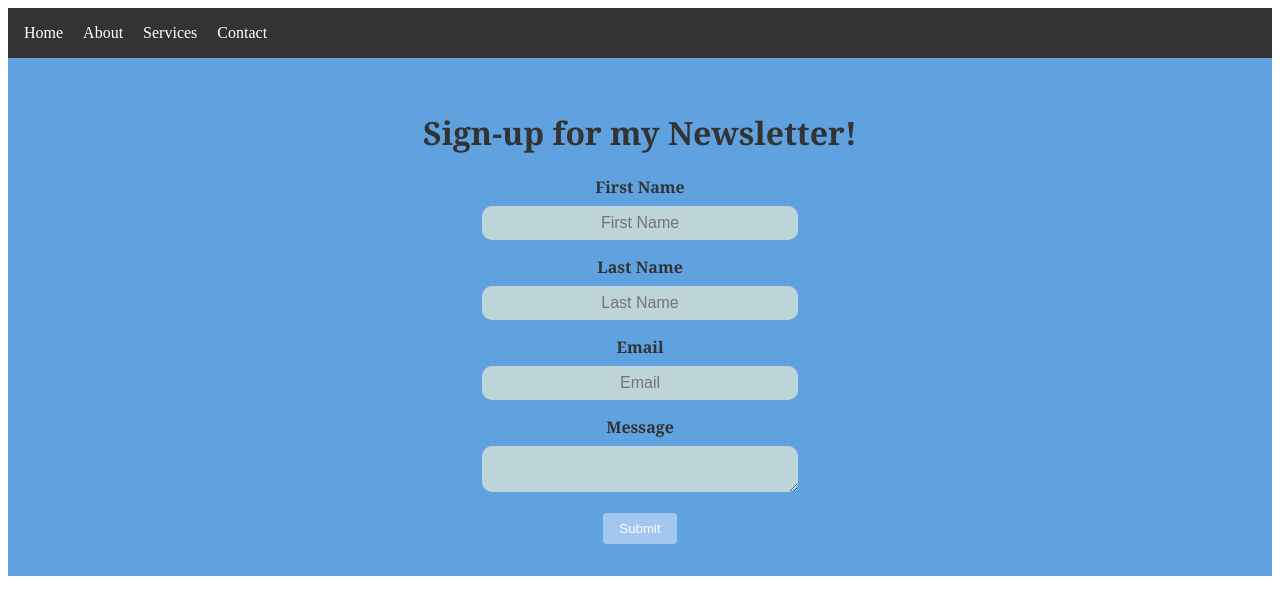
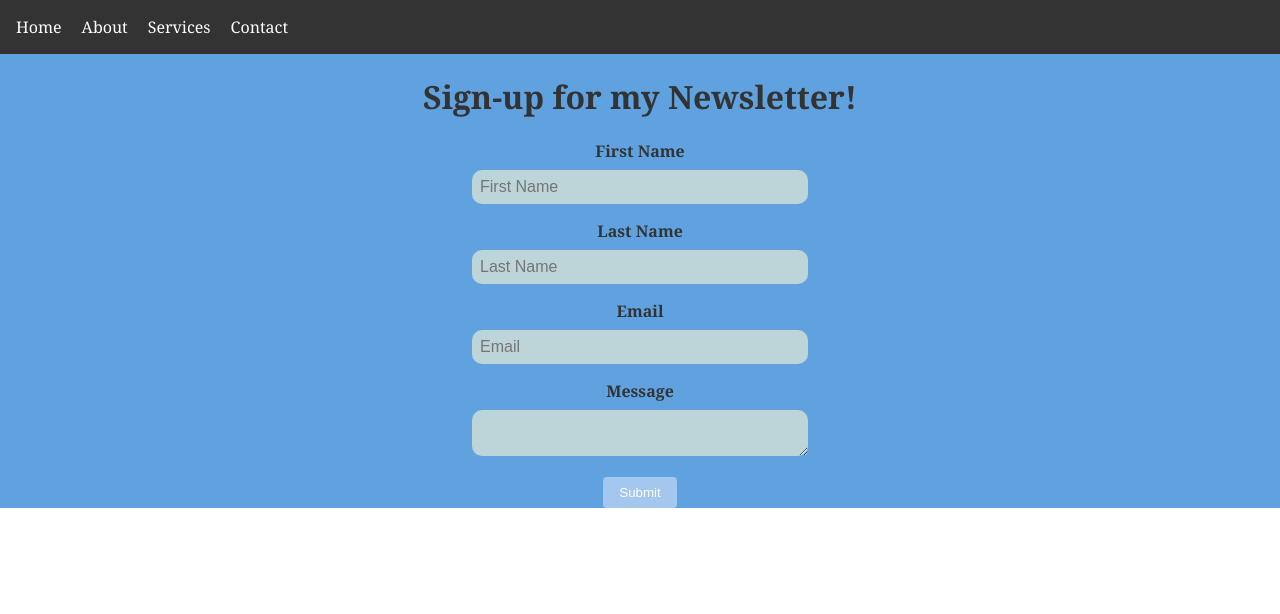
Before and after one commit to WanderingAura/FirstReactApp, a React (Create React App) app: page / in a window 1280 px wide. Shown: the top 614 px of the page. Built offline with nearby package versions, Linux system fonts and the light colour scheme.

Commit message:
Changed navbar into separate component

```diff
--- a/public/index.html
+++ b/public/index.html
@@ -27,14 +27,6 @@
 	<noscript>
 		You need to enable JavaScript to run this app.
 	</noscript>
-  <nav class="navbar">
-    <ul class="nav-list">
-      <li><a href="#">Home</a></li>
-      <li><a href="#">About</a></li>
-      <li><a href="#">Services</a></li>
-      <li><a href="#">Contact</a></li>
-    </ul>
-  </nav>
 	<div id="root"></div>
 	<!--
       This HTML file is a template.
--- a/src/App.css
+++ b/src/App.css
@@ -1,8 +1,17 @@
+/* App.css */
+body {
+  margin: 0;
+  padding: 0;
+}
+
+/* Rest of your styles */
+
 .App {
   text-align: center;
-  padding: 2rem;
+  padding: 0;
+  margin: 0;
   background-color: #60a2df; /* Background color for the entire form */
-  font-family: Georgia, 'Times New Roman', Times, serif; /* Font family for the entire form */
+  font-family: Georgia, "Times New Roman", Times, serif; /* Font family for the entire form */
   color: #333; /* Text color for the entire form */
 }
 
@@ -22,7 +31,7 @@ textarea {
   padding: 0.5rem;
   border: 0px solid #ccc;
   background-color: #bdd4d9;
-  text-align: center;
+  text-align: left;
   font-size: medium;
   border-radius: 10px;
 }
@@ -35,3 +44,33 @@ button {
   border-radius: 4px;
   cursor: pointer;
 }
+
+.navbar {
+  background-color: #333;
+  color: white;
+  padding: 1rem;
+}
+
+.nav-list {
+  list-style: none;
+  margin: 0;
+  padding: 0;
+  display: flex;
+}
+
+.nav-list li {
+  margin-right: 20px;
+}
+
+.nav-list li:last-child {
+  margin-right: 0;
+}
+
+.nav-list a {
+  text-decoration: none;
+  color: white;
+}
+
+.nav-list a:hover {
+  text-decoration: underline;
+}
--- a/src/App.js
+++ b/src/App.js
@@ -2,6 +2,8 @@ import "./styles.css";
 
 import React, { useState } from 'react';
 import './App.css';
+import NavigationBar from "./NavBar";
+
 
 function App() {
   const [formData, setFormData] = useState({
@@ -26,9 +28,10 @@ function App() {
 
   return (
     <div className="App">
+      <NavigationBar />
       <h1>Sign-up for my Newsletter!</h1>
       <form onSubmit={handleSubmit}>
-        <div className="form-group">
+        <div className={`form-group ${formData.firstName && 'filled'}`}>
           <label htmlFor="firstName">First Name</label>
           <input
             type="text"
--- /dev/null
+++ b/src/NavBar.css
@@ -0,0 +1,30 @@
+/* NavBar.css */
+.navbar {
+    background-color: #333;
+    color: white;
+    padding: 1rem;
+  }
+
+  .nav-list {
+    list-style: none;
+    margin: 0;
+    padding: 0;
+    display: flex;
+  }
+
+  .nav-list li {
+    margin-right: 20px;
+  }
+
+  .nav-list li:last-child {
+    margin-right: 0;
+  }
+
+  .nav-list a {
+    text-decoration: none;
+    color: white;
+  }
+
+  .nav-list a:hover {
+    text-decoration: underline;
+  }
--- /dev/null
+++ b/src/NavBar.js
@@ -0,0 +1,18 @@
+// NavigationBar.js
+import React from 'react';
+import './NavBar.css'; // Import your CSS file for styling
+
+function NavigationBar() {
+  return (
+    <nav className="navbar">
+      <ul className="nav-list">
+        <li><a href="#">Home</a></li>
+        <li><a href="#">About</a></li>
+        <li><a href="#">Services</a></li>
+        <li><a href="#">Contact</a></li>
+      </ul>
+    </nav>
+  );
+}
+
+export default NavigationBar;
--- a/src/styles.css
+++ b/src/styles.css
@@ -3,32 +3,3 @@
   text-align: center;
 }
 /* styles.css */
-.navbar {
-  background-color: #333;
-  color: white;
-  padding: 1rem;
-}
-
-.nav-list {
-  list-style: none;
-  margin: 0;
-  padding: 0;
-  display: flex;
-}
-
-.nav-list li {
-  margin-right: 20px;
-}
-
-.nav-list li:last-child {
-  margin-right: 0;
-}
-
-.nav-list a {
-  text-decoration: none;
-  color: white;
-}
-
-.nav-list a:hover {
-  text-decoration: underline;
-}
```
